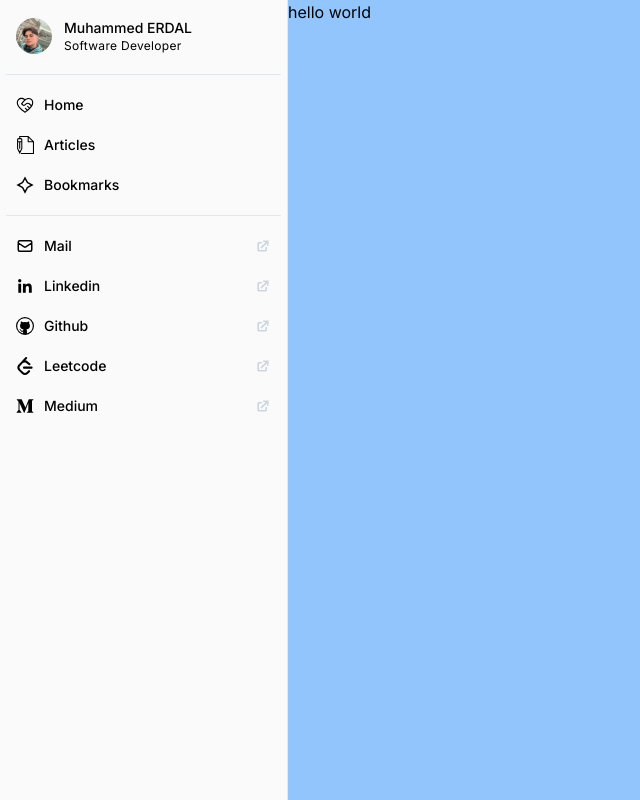
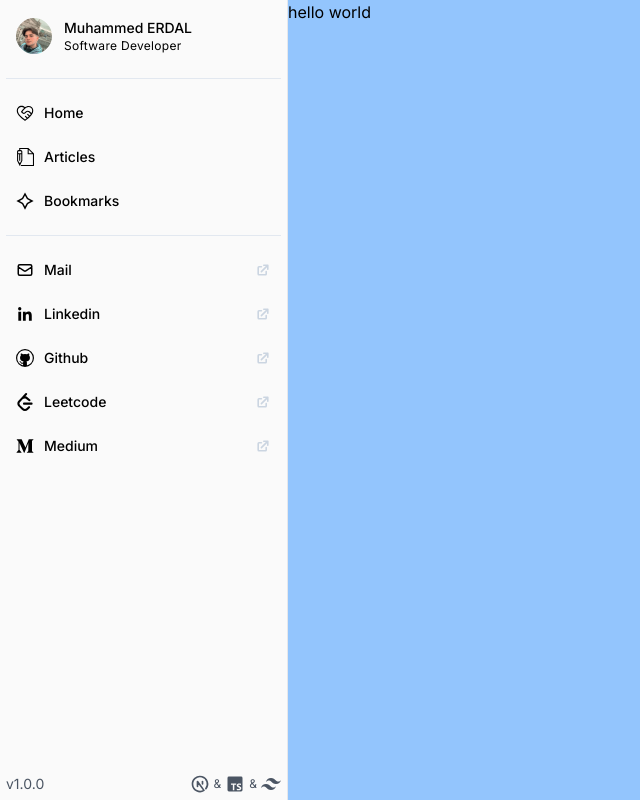
Before and after one commit to coderdal/erdal.net.tr, a Next.js app: page / in a window 1280 px wide. Shown: the whole page, without its empty margins (0-640 px from the left). Built offline with nearby package versions, Linux system fonts and the light colour scheme.

Commit message:
sidebar version and info section added

```diff
--- a/src/components/Sidebar/Sidebar.tsx
+++ b/src/components/Sidebar/Sidebar.tsx
@@ -6,15 +6,16 @@ import { GoCodeOfConduct } from "react-icons/go";
 import { TfiWrite } from "react-icons/tfi";
 import { RiShining2Line } from "react-icons/ri";
 import { HiOutlineMail } from "react-icons/hi";
-import { BiLogoLinkedin } from "react-icons/bi";
+import { BiLogoLinkedin, BiLogoTypescript } from "react-icons/bi";
 import { VscGithub } from "react-icons/vsc";
 import { FaMediumM } from "react-icons/fa";
-import { SiLeetcode } from "react-icons/si";
+import { SiLeetcode, SiTailwindcss } from "react-icons/si";
+import { TbBrandNextjs } from "react-icons/tb";
 
  const SideBar = () => {
     return (
         <section className="border-r bg-zinc-50 p-1.5 w-60 xl:w-72">
-            <nav>
+            <nav className="h-full flex flex-col">
                 <ProfileCard title="Software Developer" picture="/assets/images/pp.png">Muhammed ERDAL</ProfileCard>
                 <HorizontalLine />
                 <SidebarItem Icon={GoCodeOfConduct} href="/">Home</SidebarItem>
@@ -26,6 +27,11 @@ import { SiLeetcode } from "react-icons/si";
                 <SidebarItem Icon={VscGithub} href="https://github.com/coderdal" isExternal={true}>Github</SidebarItem>
                 <SidebarItem Icon={SiLeetcode} href="https://leetcode.com/coderdal/" isExternal={true}>Leetcode</SidebarItem>
                 <SidebarItem Icon={FaMediumM} href="https://medium.com/@coderdal" isExternal={true}>Medium</SidebarItem>
+
+                <div className="info mt-auto flex justify-between text-gray-600 text-sm select-none">
+                    <span>v1.0.0</span>
+                    <span className="flex items-center gap-1 text-xs"><TbBrandNextjs className="text-xl" />&<BiLogoTypescript className="text-xl" />&<SiTailwindcss className="text-xl" /></span>
+                </div>
             </nav>
         </section>
     );
```
